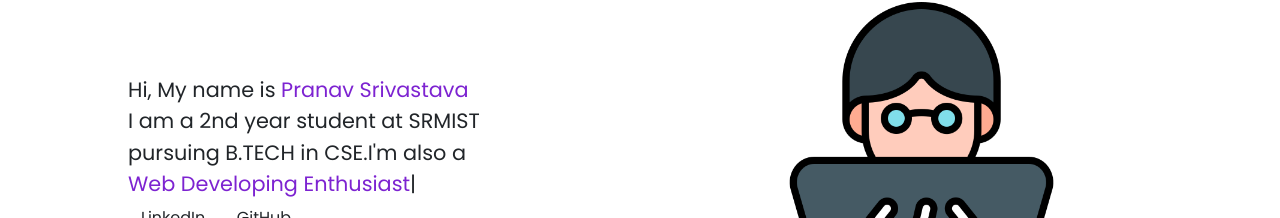
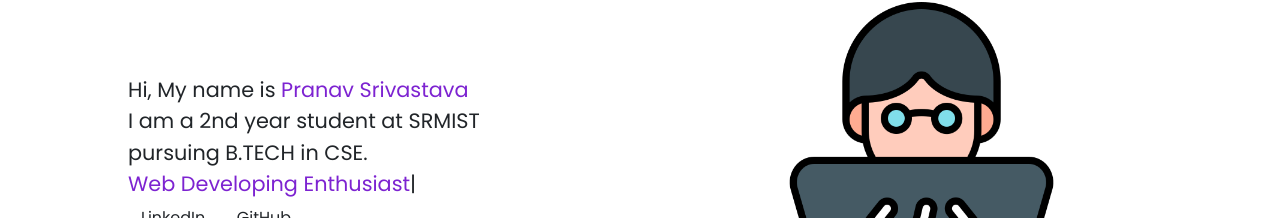
Before and after one commit to ps2956/portfolio, a plain HTML site: page index.html in a window 1280 px wide. Shown: the part 118-336 px from the top of the page. Drawn offline with nearby package versions, Linux system fonts and the light colour scheme.

Commit message:
Updated index.html

```diff
--- a/index.html
+++ b/index.html
@@ -114,7 +114,7 @@ main hr{
         <section class="firstSection">
             <div class="leftSection">
                 Hi, My name is <span class="purple">Pranav Srivastava</span>
-                <div>I am a 2nd year student at SRMIST pursuing B.TECH in CSE.I'm also a</div>
+                <div>I am a 2nd year student at SRMIST pursuing B.TECH in CSE.</div>
                 <span id="element"></span>
                 <div class="buttons">
                     <a href="https://www.linkedin.com/in/pranav-srivastava-446112139?utm_source=share&utm_campaign=share_via&utm_content=profile&utm_medium=android_app">
```
